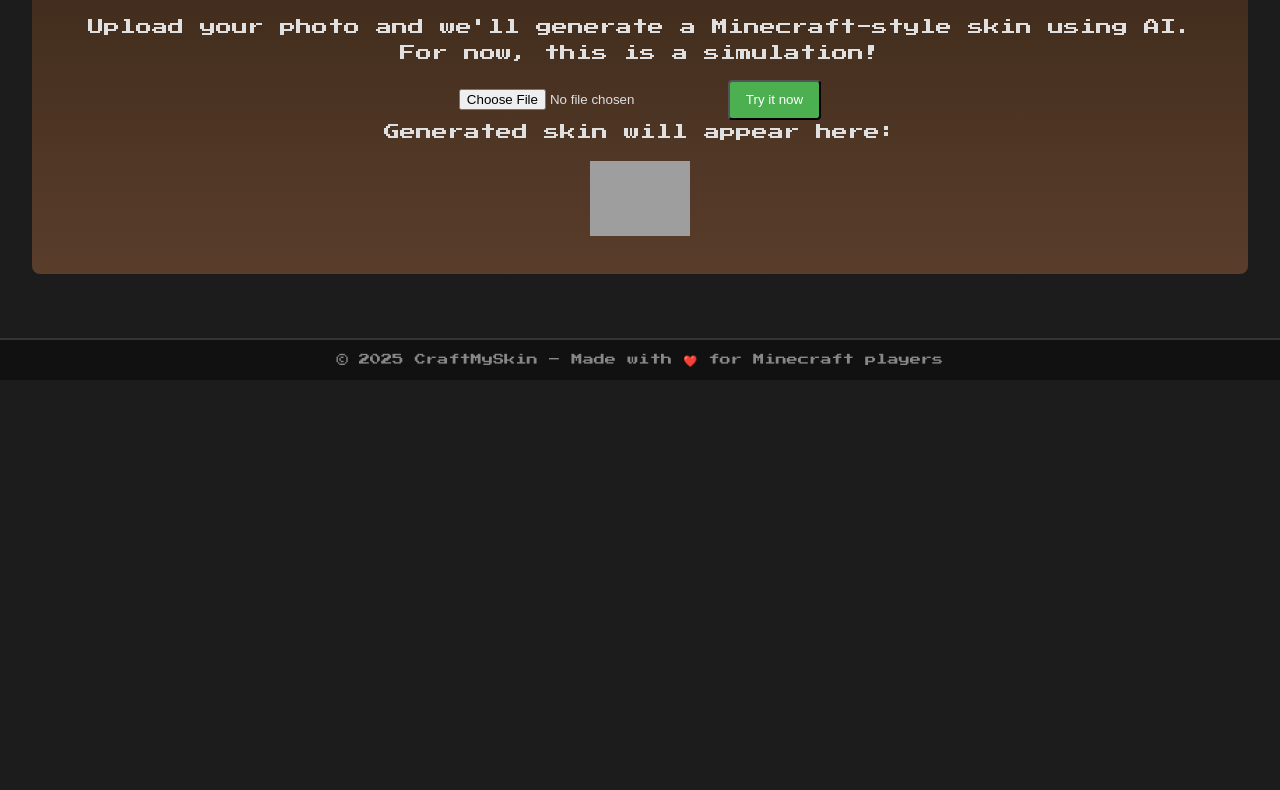
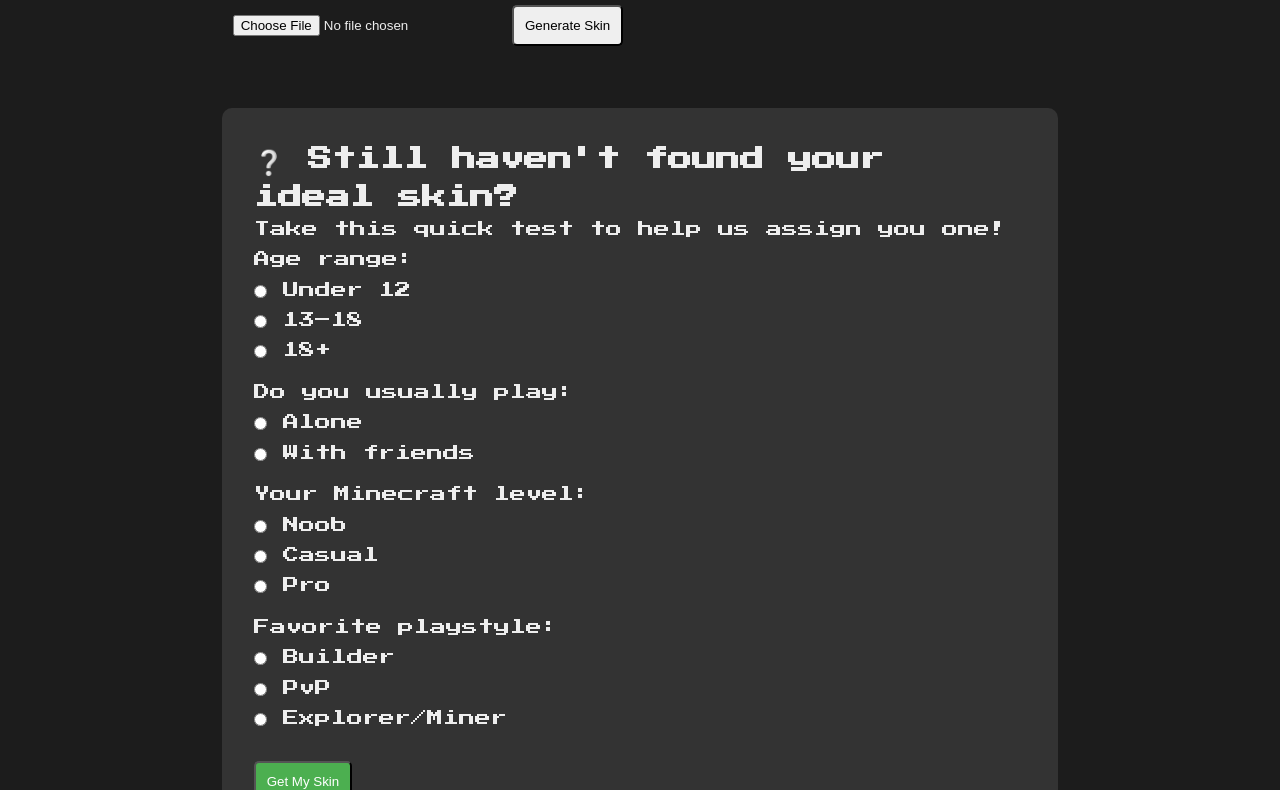
Before and after one commit to jangarimi/CraftMySkin, a plain HTML site: page skins.html in a window 1280 px wide. Shown: the part 173-963 px from the top of the page. Before the commit the page ends 800 px from the top, so only its background shows below. Drawn offline with Linux system fonts and the light colour scheme; grey boxes are pictures that could not be loaded.

Commit message:
Add files via upload

```diff
--- a/skins.html
+++ b/skins.html
@@ -6,6 +6,38 @@
   <title>Skin Generator – CraftMySkin</title>
   <link rel="stylesheet" href="estils.css" />
   <script src="script.js" defer></script>
+  <style>
+    .skin-generator {
+      padding: 2em;
+      max-width: 900px;
+      margin: auto;
+      color: #eee;
+    }
+    .skin-generator input[type="file"],
+    .skin-generator button {
+      margin: 1em 0;
+      padding: 0.8em;
+      border-radius: 5px;
+    }
+    #skinPreview {
+      margin-top: 1em;
+      max-width: 100%;
+      border-radius: 8px;
+    }
+    .test-section {
+      margin-top: 3em;
+      padding: 2em;
+      background-color: #333;
+      border-radius: 10px;
+    }
+    .question {
+      margin-bottom: 1em;
+    }
+    .question label {
+      display: block;
+      margin: 0.3em 0;
+    }
+  </style>
 </head>
 <body>
   <header>
@@ -15,11 +47,13 @@
         <li><a href="index.html" data-i18n="home">Home</a></li>
         <li><a href="skins.html" data-i18n="skins">Skin Generator</a></li>
         <li><a href="vip.html" data-i18n="vip">VIP Server</a></li>
-        <li><a href="comunitat.html" data-i18n="community">Community</a></li>
+        <li><a href="comunitat.html" data-i18n="familycraft">FamilyCraft</a></li>
+        <li><a href="wiki.html" data-i18n="wiki">Wiki</a></li>
         <li>
           <select id="languageSelector">
             <option value="en">EN</option>
             <option value="es">ES</option>
+            <option value="ca">CA</option>
           </select>
         </li>
       </ul>
@@ -27,18 +61,49 @@
   </header>
 
   <main>
-    <section class="hero">
-      <h1 data-i18n="skins">Skin Generator</h1>
-      <p data-i18n="uploadSkin">Upload your photo and we'll generate a Minecraft-style skin using AI. For now, this is a simulation!</p>
+    <section class="skin-generator">
+      <h1 data-i18n="skinGen">🎨 Generate Your Minecraft Skin</h1>
+      <input type="file" id="photoUpload" />
+      <button onclick="generateSkin()" data-i18n="generateSkin">Generate Skin</button>
+      <div id="skinResult">
+        <img id="skinPreview" src="" alt="" style="display:none;" />
+      </div>
 
-      <form id="skinForm">
-        <input type="file" id="imageInput" accept="image/*" required />
-        <button type="submit" class="button" data-i18n="tryNow">Try it now</button>
-      </form>
+      <div class="test-section">
+        <h2 data-i18n="notFoundSkin">❔ Still haven't found your ideal skin?</h2>
+        <p data-i18n="takeTest">Take this quick test to help us assign you one!</p>
 
-      <div id="previewContainer" class="preview">
-        <p data-i18n="previewText">Generated skin will appear here:</p>
-        <img id="previewImage" src="https://static.wikia.nocookie.net/minecraft_gamepedia/images/8/88/Steve_skin.png" alt="Generated Skin Preview" width="100" style="margin-top: 1em;"/>
+        <form id="skinTestForm">
+          <div class="question">
+            <label>Age range:</label>
+            <label><input type="radio" name="age" value="young" /> Under 12</label>
+            <label><input type="radio" name="age" value="teen" /> 13–18</label>
+            <label><input type="radio" name="age" value="adult" /> 18+</label>
+          </div>
+
+          <div class="question">
+            <label>Do you usually play:</label>
+            <label><input type="radio" name="mode" value="solo" /> Alone</label>
+            <label><input type="radio" name="mode" value="friends" /> With friends</label>
+          </div>
+
+          <div class="question">
+            <label>Your Minecraft level:</label>
+            <label><input type="radio" name="level" value="noob" /> Noob</label>
+            <label><input type="radio" name="level" value="normal" /> Casual</label>
+            <label><input type="radio" name="level" value="pro" /> Pro</label>
+          </div>
+
+          <div class="question">
+            <label>Favorite playstyle:</label>
+            <label><input type="radio" name="style" value="builder" /> Builder</label>
+            <label><input type="radio" name="style" value="pvp" /> PvP</label>
+            <label><input type="radio" name="style" value="miner" /> Explorer/Miner</label>
+          </div>
+
+          <button type="button" onclick="assignSkin()" class="button">Get My Skin</button>
+        </form>
+        <div id="testSkinResult" style="margin-top:1em;"></div>
       </div>
     </section>
   </main>
@@ -48,13 +113,30 @@
   </footer>
 
   <script>
-    document.getElementById("skinForm").addEventListener("submit", function(e) {
-      e.preventDefault();
-      const input = document.getElementById("imageInput");
-      if (input.files.length > 0) {
-        document.getElementById("previewImage").src = "https://static.wikia.nocookie.net/minecraft_gamepedia/images/d/d7/Alex_skin.png";
-      }
-    });
+    function generateSkin() {
+      const skins = [
+        "https://minecraftskins.com/uploads/skin.png",
+        "https://i.imgur.com/3G3nZKJ.png",
+        "https://i.imgur.com/EyzC1Ah.png",
+        "https://i.imgur.com/jqg7dP2.png"
+      ];
+      const random = skins[Math.floor(Math.random() * skins.length)];
+      const preview = document.getElementById("skinPreview");
+      preview.src = random;
+      preview.style.display = "block";
+    }
+
+    function assignSkin() {
+      const skins = [
+        "https://i.imgur.com/3G3nZKJ.png",
+        "https://i.imgur.com/EyzC1Ah.png",
+        "https://i.imgur.com/jqg7dP2.png",
+        "https://i.imgur.com/Gekzksr.png"
+      ];
+      const skin = skins[Math.floor(Math.random() * skins.length)];
+      document.getElementById("testSkinResult").innerHTML =
+        "<p>✨ Here's a skin just for you:</p><img src='" + skin + "' style='max-width:200px; border-radius:8px;' />";
+    }
   </script>
 </body>
 </html>
```
Also changed, not shown: index.html (+3 -0 lines), wiki.html (+25 -21 lines), instructions.txt (added).
